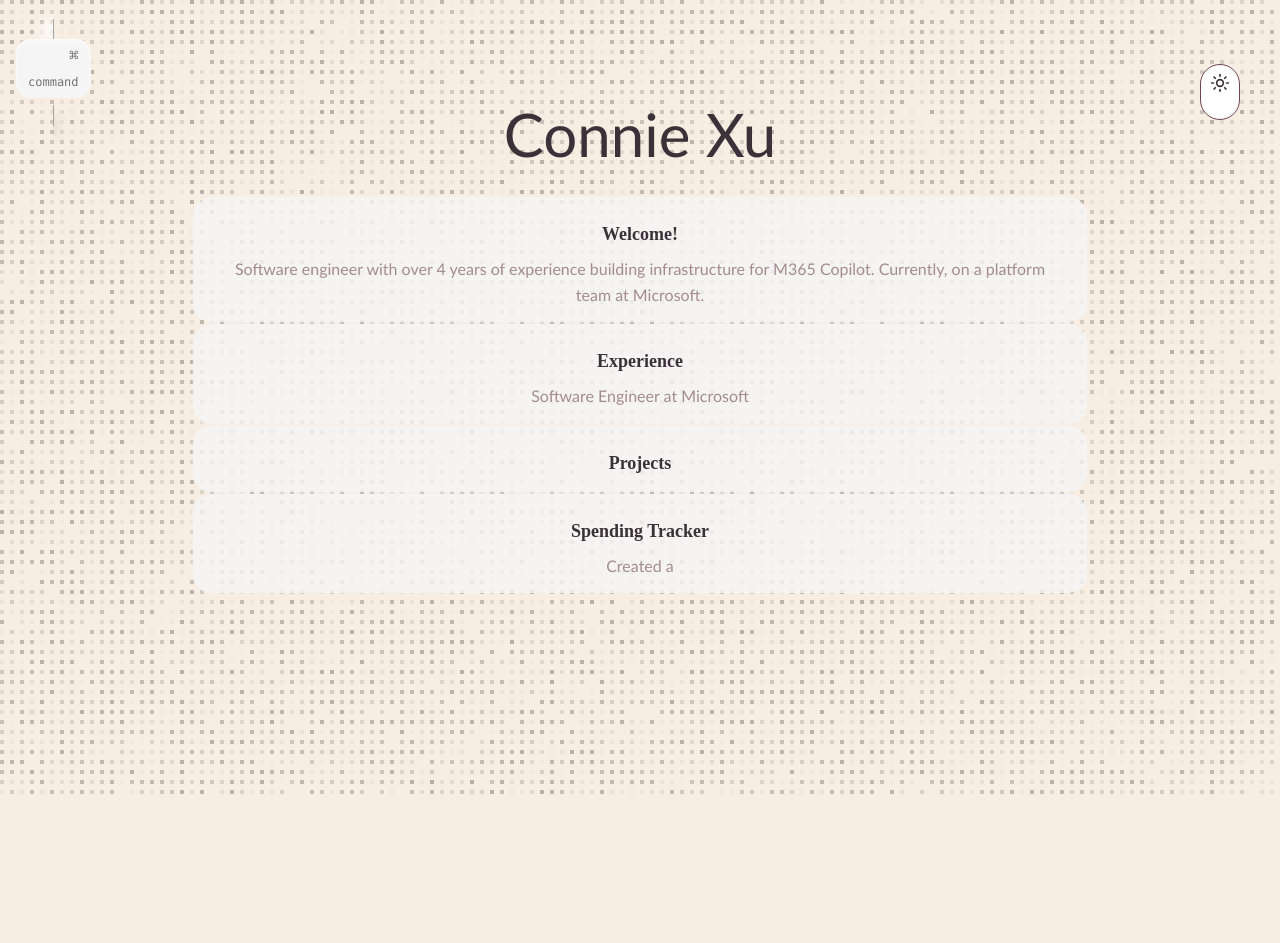
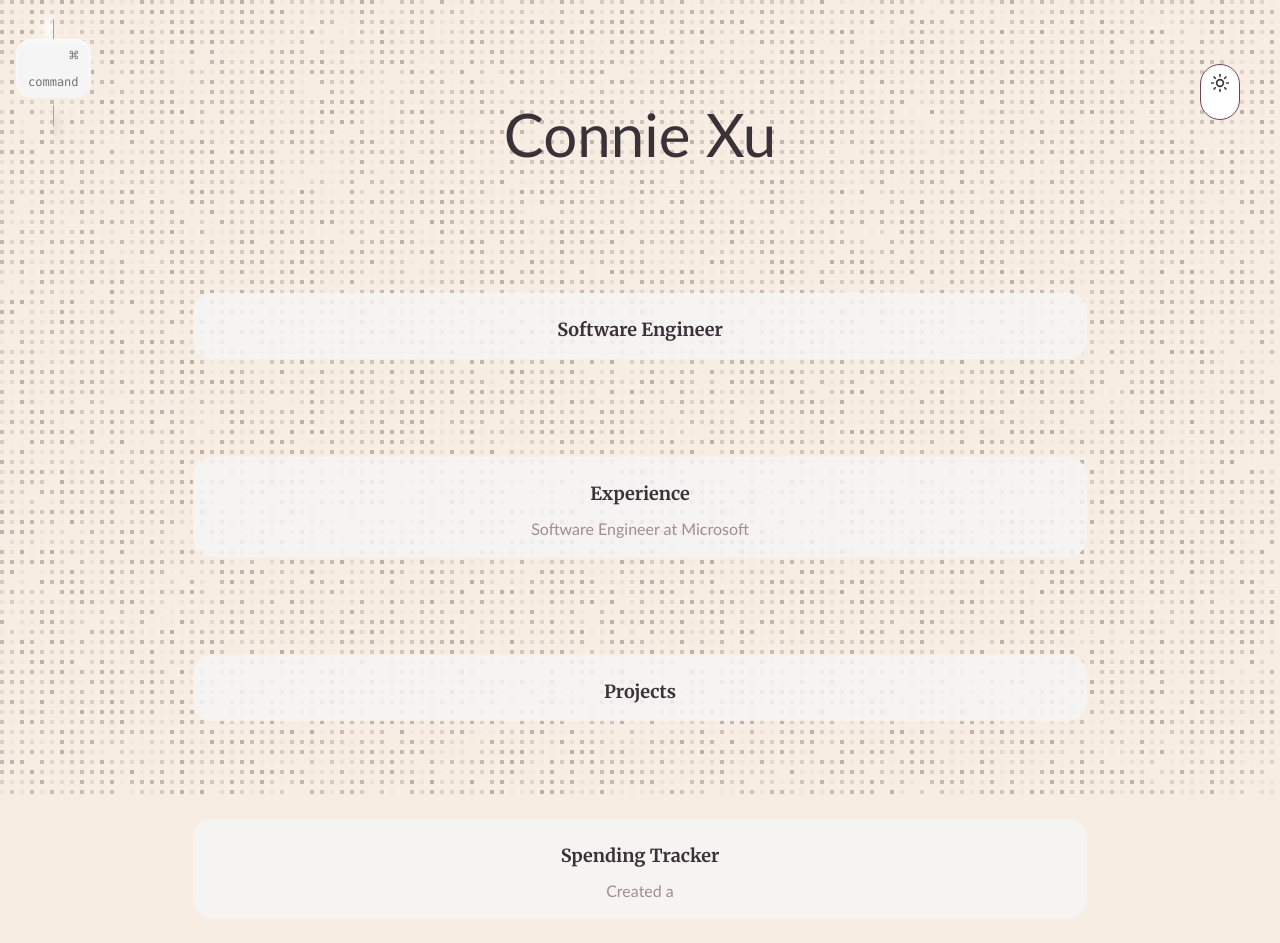
Before and after one commit to conniexu444/personal-website, a React (Vite) app: page / in a window 1280 px wide. Before the commit the page ends 800 px from the top, so only its background shows below. Built offline with nearby package versions, Linux system fonts and the light colour scheme; a web font is replaced by a local one.

Commit message:
spacing cards out more

```diff
--- a/src/components/gradient-card.tsx
+++ b/src/components/gradient-card.tsx
@@ -26,7 +26,10 @@ export const MainMenusGradientCard = memo(({
 
   return (
     <div
-      className="group relative transform-gpu overflow-hidden rounded-[20px] bg-white/10 p-2 transition-transform hover:scale-[1.01] active:scale-90"
+      className={cn(
+        "group relative transform-gpu overflow-hidden rounded-[20px] bg-white/10 p-2 transition-transform hover:scale-[1.01] active:scale-90",
+        className
+      )}
       ref={parentRef}
     >
       {withBorderTrail && (
@@ -68,16 +71,13 @@ export const MainMenusGradientCard = memo(({
       <div className="absolute inset-px rounded-[19px] bg-neutral-100/80 dark:bg-neutral-900/80" />
       {children && (
         <div
-          className={cn(
-            "gird relative h-40 place-content-center overflow-hidden rounded-[15px] border-white bg-white/70 dark:border-neutral-950 dark:bg-black/50",
-            className
-          )}
+          className="gird relative h-40 place-content-center overflow-hidden rounded-[15px] border-white bg-white/70 dark:border-neutral-950 dark:bg-black/50"
         >
           {children}
         </div>
       )}
       <div className="relative px-4 pt-4 pb-2">
-        <h3 className="font-semibold text-lg text-[var(--color-card-text)]">
+        <h3 className="font-semibold text-lg text-[var(--color-card-text)] font-[Merriweather,serif]">
           {title}
         </h3>
         {description && (
--- a/src/pages/Home.tsx
+++ b/src/pages/Home.tsx
@@ -41,8 +41,7 @@ export default function Home() {
           />
 
           <MainMenusGradientCard
-            title="Welcome!"
-            description="Software engineer with over 4 years of experience building infrastructure for M365 Copilot. Currently, on a platform team at Microsoft."
+            title="Software Engineer"
             circleSize={300}
             className="w-full mt-24"
           />
```
